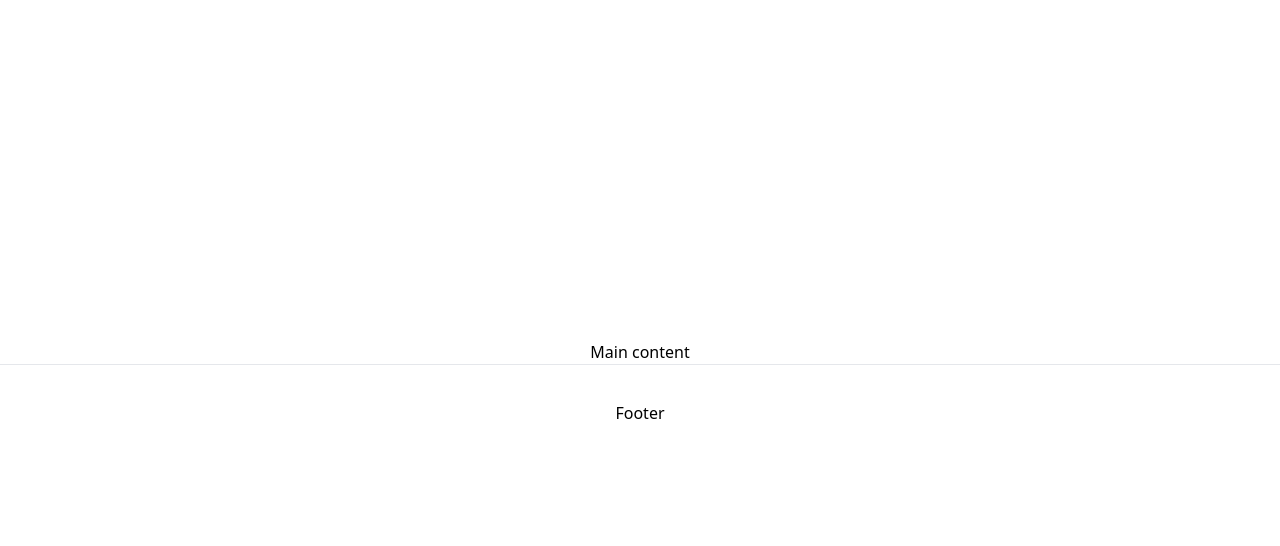
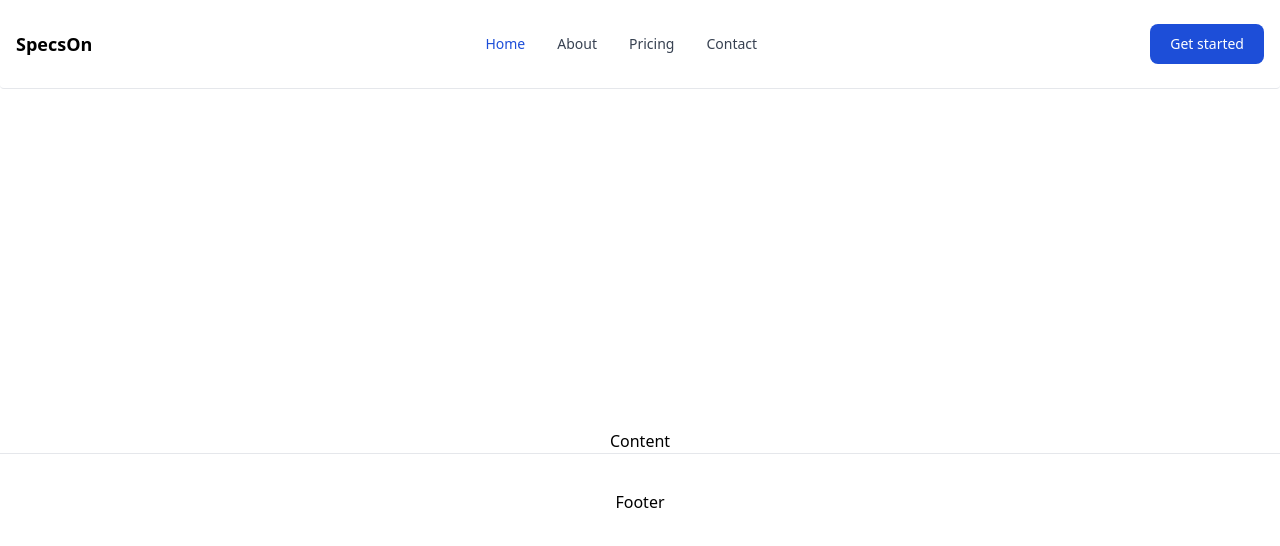
Before and after one commit to ThemeQuest/specs-on-website, a Next.js app: page / in a window 1280 px wide. Shown: the top 546 px of the page. Built offline with nearby package versions, Linux system fonts and the light colour scheme.

Commit message:
styles :lipstick:: added component navbar

```diff
--- /dev/null
+++ b/pages/components/Navbar.js
@@ -0,0 +1,43 @@
+import React, { useState } from 'react'
+
+function Navbar() {
+    const [navbarOpen, setNavbarOpen] = useState(false);
+    return (
+        <nav className="bg-white border-gray-200 px-2 sm:px-4 py-6 rounded dark:bg-gray-800 border-b">
+            <div className="container mx-auto flex flex-wrap items-center justify-between">
+            <a href="#" className="flex">
+                {/* add svg here */}
+                <span className="self-center text-lg font-semibold whitespace-nowrap dark:text-white">SpecsOn</span>
+            </a>
+            <div className="flex md:order-2">
+                <button type="button" className="text-white bg-blue-700 hover:bg-blue-800 focus:ring-4 focus:ring-blue-300 font-medium rounded-lg text-sm px-5 py-2.5 text-center mr-3 md:mr-0 dark:bg-blue-600 dark:hover:bg-blue-700 dark:focus:ring-blue-800">Get started</button>
+                <button data-collapse-toggle="mobile-menu-4" type="button" className="md:hidden text-gray-500 hover:bg-gray-100focus:outline-none focus:ring-2 focus:ring-gray-200 rounded-lg text-sm p-2 inline-flex items-center dark:text-gray-400 dark:hover:bg-gray-700 dark:focus:ring-gray-600" aria-controls="mobile-menu-4" aria-expanded="false"
+                onClick={() => setNavbarOpen(!navbarOpen)}>
+                    <span className="sr-only">Open main menu</span>
+                    <svg className="w-6 h-6" fill="currentColor" viewBox="0 0 20 20" xmlns="http://www.w3.org/2000/svg"><path fillRule="evenodd" d="M3 5a1 1 0 011-1h12a1 1 0 110 2H4a1 1 0 01-1-1zM3 10a1 1 0 011-1h12a1 1 0 110 2H4a1 1 0 01-1-1zM3 15a1 1 0 011-1h12a1 1 0 110 2H4a1 1 0 01-1-1z" clipRule="evenodd"></path></svg>
+                    <svg className="hidden w-6 h-6" fill="currentColor" viewBox="0 0 20 20" xmlns="http://www.w3.org/2000/svg"><path fillRule="evenodd" d="M4.293 4.293a1 1 0 011.414 0L10 8.586l4.293-4.293a1 1 0 111.414 1.414L11.414 10l4.293 4.293a1 1 0 01-1.414 1.414L10 11.414l-4.293 4.293a1 1 0 01-1.414-1.414L8.586 10 4.293 5.707a1 1 0 010-1.414z" clipRule="evenodd"></path></svg>
+                </button>
+            </div>
+                <div className={"md:flex justify-between items-center w-full md:w-auto md:order-1" + (navbarOpen ? "md:flex" : " hidden")}
+                id="mobile-menu-4">
+                    <ul className="flex-col md:flex-row flex md:space-x-8 mt-4 md:mt-0 md:text-sm md:font-medium">
+                        <li>
+                            <a href="#" className="bg-blue-700 md:bg-transparent text-white block pl-3 pr-4 py-2 md:text-blue-700 md:p-0 rounded dark:text-white" aria-current="page">Home</a>
+                        </li>
+                        <li>
+                            <a href="#" className="text-gray-700 hover:bg-gray-50 border-b border-gray-100 md:hover:bg-transparent md:border-0 block pl-3 pr-4 py-2 md:hover:text-blue-700 md:p-0 md:dark:hover:text-white dark:text-gray-400 dark:hover:bg-gray-700 dark:hover:text-white md:dark:hover:bg-transparent dark:border-gray-700">About</a>
+                        </li>
+                        <li>
+                            <a href="#" className="text-gray-700 hover:bg-gray-50 border-b border-gray-100 md:hover:bg-transparent md:border-0 block pl-3 pr-4 py-2 md:hover:text-blue-700 md:p-0 md:dark:hover:text-white dark:text-gray-400 dark:hover:bg-gray-700 dark:hover:text-white md:dark:hover:bg-transparent dark:border-gray-700">Pricing</a>
+                        </li>
+                        <li>
+                            <a href="#" className="text-gray-700 hover:bg-gray-50 border-b border-gray-100 md:hover:bg-transparent md:border-0 block pl-3 pr-4 py-2 md:hover:text-blue-700 md:p-0 md:dark:hover:text-white dark:text-gray-400 dark:hover:bg-gray-700 dark:hover:text-white md:dark:hover:bg-transparent dark:border-gray-700">Contact</a>
+                        </li>
+                    </ul>
+                </div>
+            </div>
+        </nav>
+    )
+}
+
+export default Navbar
--- a/pages/index.js
+++ b/pages/index.js
@@ -1,16 +1,20 @@
 import Head from 'next/head'
+import Navbar from './components/Navbar'
 
 export default function Home() {
   return (
+    <>
+      <Navbar/>
       <div className="flex flex-col items-center justify-center min-h-screen py-2">
         <Head>
           <title>SpecsOn</title>
           <link rel="icon" href="/favicon.ico" />
         </Head>
-      Main content
+        Content
         <footer className="flex items-center justify-center w-full h-24 border-t">
           Footer
         </footer>
       </div>
+    </>
   )
 }
```
Lines whose indentation alone changed are shown as unchanged.
